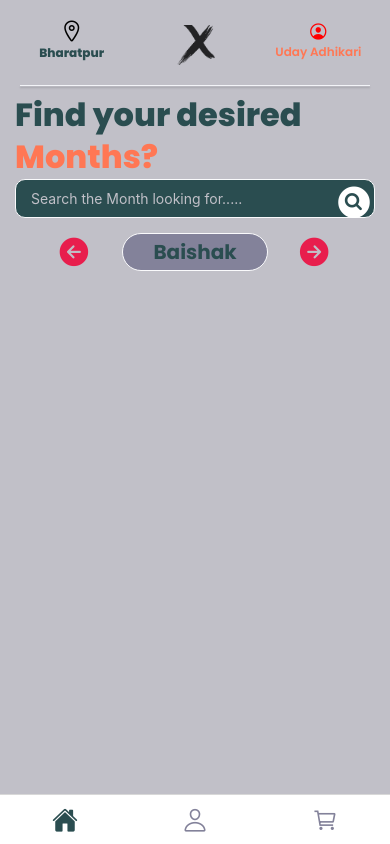
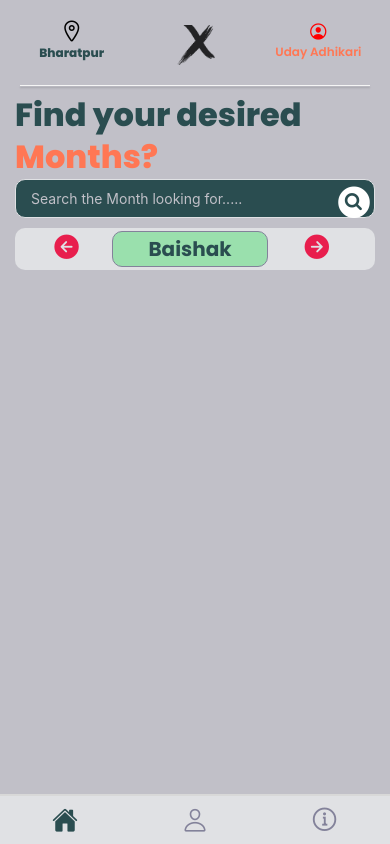
Before and after one commit to udayadhikari2/rrls_calendar, a React Native app: screen /Home in a window 390 px wide. Built offline with nearby package versions, Linux system fonts and the light colour scheme.

Commit message:
Final commit on 2023/7/31 rendering and tab naviagtion

```diff
--- a/components/home/findingMonths/FindingMonths.jsx
+++ b/components/home/findingMonths/FindingMonths.jsx
@@ -20,13 +20,13 @@ const FindingMonths = () => {
       </View>
       <View style={styles.nextPrevContainer}>
         <TouchableOpacity style={styles.prevButton}>
-          <Ionicons name="arrow-back-circle" size={35} color={COLORS.red} />
+          <Ionicons name="arrow-back-circle" size={30} color={COLORS.red} />
         </TouchableOpacity >
         <View style={styles.monthTitle}>
           <Text style={styles.monthText}>Baishak</Text>
         </View>
         <TouchableOpacity style={styles.nextButton}>
-          <Ionicons name="arrow-forward-circle" size={35} color={COLORS.red} />
+          <Ionicons name="arrow-forward-circle" size={30} color={COLORS.red} />
         </TouchableOpacity>
       </View>
     </View>
--- a/components/home/findingMonths/FindingMonths.style.js
+++ b/components/home/findingMonths/FindingMonths.style.js
@@ -41,18 +41,21 @@ const styles = StyleSheet.create({
         flexDirection:"row",
         justifyContent:"center",
         marginVertical:10,
-        padding:5,
+        padding:3,
+        backgroundColor:COLORS.lightWhite,
+        margin:0,
+        borderRadius:10,
     },
     prevButton:{
         paddingHorizontal:30,
     },
     monthTitle:{
-        paddingHorizontal:30,
+        paddingHorizontal:35,
         paddingVertical:2,
-        backgroundColor:COLORS.gray1,
+        backgroundColor:COLORS.lightGreen,
         borderWidth:1,
-        borderRadius:20,
-        borderColor:COLORS.lightWhite,
+        borderRadius:10,
+        borderColor:COLORS.gray1,
         justifyContent:"center",
     },
     monthText:{
@@ -61,7 +64,7 @@ const styles = StyleSheet.create({
         fontSize:SIZES.large,
     },
     nextButton:{
-        paddingHorizontal:30,
+        paddingHorizontal:35,
     }
 })
 export default styles
--- a/constants/theme.js
+++ b/constants/theme.js
@@ -20,14 +20,15 @@ const COLORS = {
     gray1: "#83829A",
     gray2: "#C1C0C8",
 
-    dimWhite: "#F3F4F8",
+    dimWhite: "#F5F5F5",
     white: "#FFFFFF",
     black: "#000000",
     red: "#e81e4d",
     green: " #00C135",
+    lightGreen: "#9AE0AD",
     yellow: "#FFFB00",
     blue: "#003BFF",
-    lightWhite: "#FAFAFC",
+    lightWhite: "#E0E1E4",
 };
 
 const SHADOWS = {
--- a/navigation/BottomNavigationTabs.jsx
+++ b/navigation/BottomNavigationTabs.jsx
@@ -13,11 +13,14 @@ const ScreenOptions = {
     tabBarShowLabel: true,
     tabBarStyle: {
         position:'absolute',
+        padding:5,
         height: 50,
         bottom: 0,
         elevation: 0,
         right: 0,
-        left: 0
+        left: 0,
+        backgroundColor:COLORS.lightWhite,
+        borderTopWidth: 2,
     }
 }
 
@@ -62,8 +65,8 @@ const BottomNavigationTabs = () => {
                     tabBarIcon: ({ focused }) => {
                         return (
                             <Ionicons
-                                name={focused ? "cart" : "cart-outline"}
-                                size={26}
+                                name={focused ? "information-circle" : "information-circle-outline"}
+                                size={30}
                                 color={focused ? COLORS.primary : COLORS.gray1}
                             />
                         )
--- a/screens/Cart.jsx
+++ b/screens/Cart.jsx
@@ -4,7 +4,7 @@ const Cart = () => {
   return (
     <SafeAreaView>
       <View>
-        <Text>This is Cart Page</Text>
+        <Text>This is Information Page</Text>
       </View>
     </SafeAreaView>
   )
```
